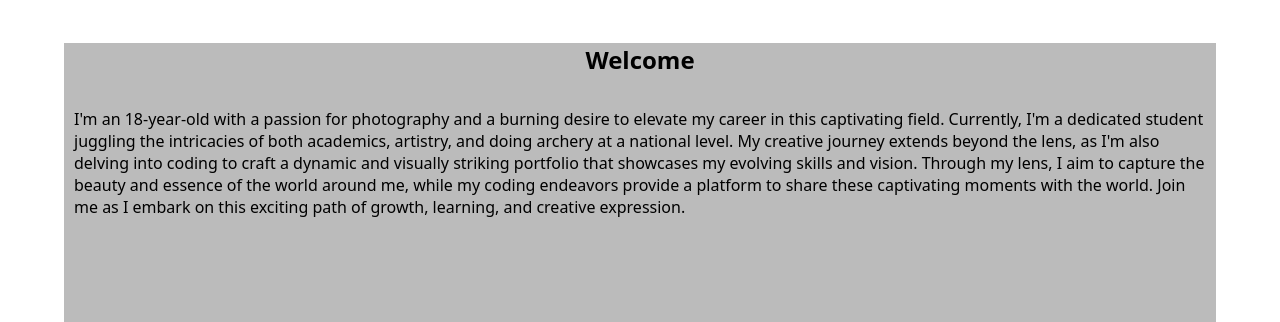
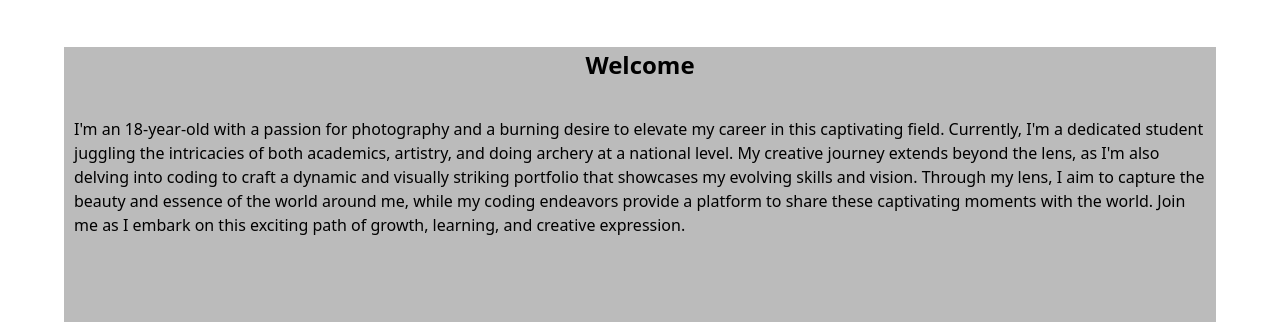
Before and after one commit to artpac/artpac2050, a PHP site: page / in a window 1280 px wide. Shown: the part 1081-1403 px from the top of the page. Run offline with PHP 8.4, Linux system fonts and the light colour scheme.

Commit message:
double spacing

```diff
--- a/index.html
+++ b/index.html
@@ -72,6 +72,11 @@
 
 
     <script src="scripts.js"></script>
+
+    <footer>
+
+
+    </footer>
     </body>
 
 </html>
--- a/stylesheet.css
+++ b/stylesheet.css
@@ -3,6 +3,7 @@
     padding: 0;
     border: 0;
     box-sizing: border-box;
+    line-height: 1.5;
     font-family:system-ui, -apple-system, BlinkMacSystemFont, 'Segoe UI', Roboto, Oxygen, Ubuntu, Cantarell, 'Open Sans', 'Helvetica Neue', sans-serif
 }
 
```
